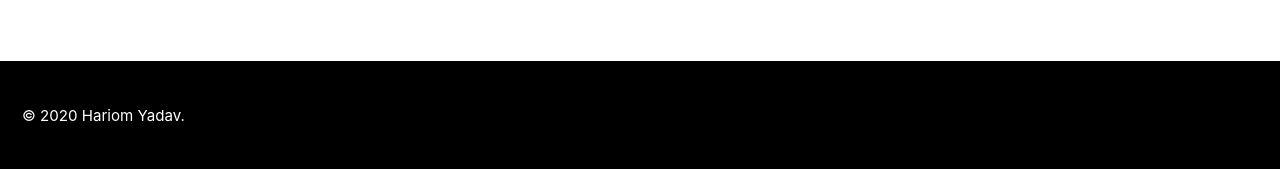
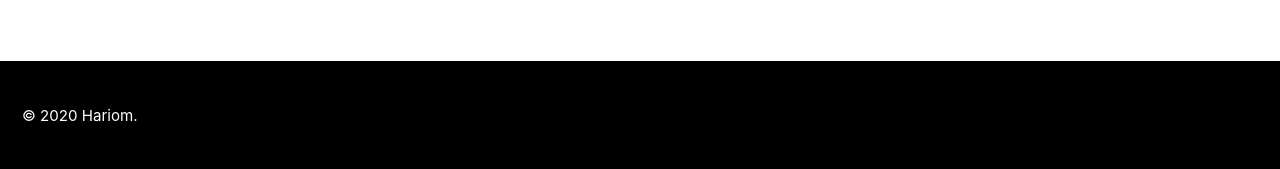
Before and after one commit to hariomyadav/hocyadav.github.io, a Jekyll site: the page built from index.html, in a window 1280 px wide and 900 px high, scrolled down 540 px. Shown: the part 728-897 px from the top of the window. Built offline with Jekyll 4.4.1, drawn with Linux system fonts in a browser that asks for light colours; nearby versions of some CDN libraries; the list of posts is cut into pages by our own code.

Commit message:
profile field

```diff
--- a/_config.yml
+++ b/_config.yml
@@ -11,7 +11,7 @@ minimal_mistakes_skin    : "contrast" # "air", "aqua", "contrast", "dark", "dirt
 locale                   : "en-US"
 title                    : "Hariom Yadav"
 title_separator          : "-"
-name                     : "Hariom Yadav"
+name                     : "Hariom"
 description              : "Software Engineer"
 url                      : # the base hostname & protocol for your site e.g. "https://mmistakes.github.io"
 baseurl                  : # the subpath of your site, e.g. "/blog"
```
